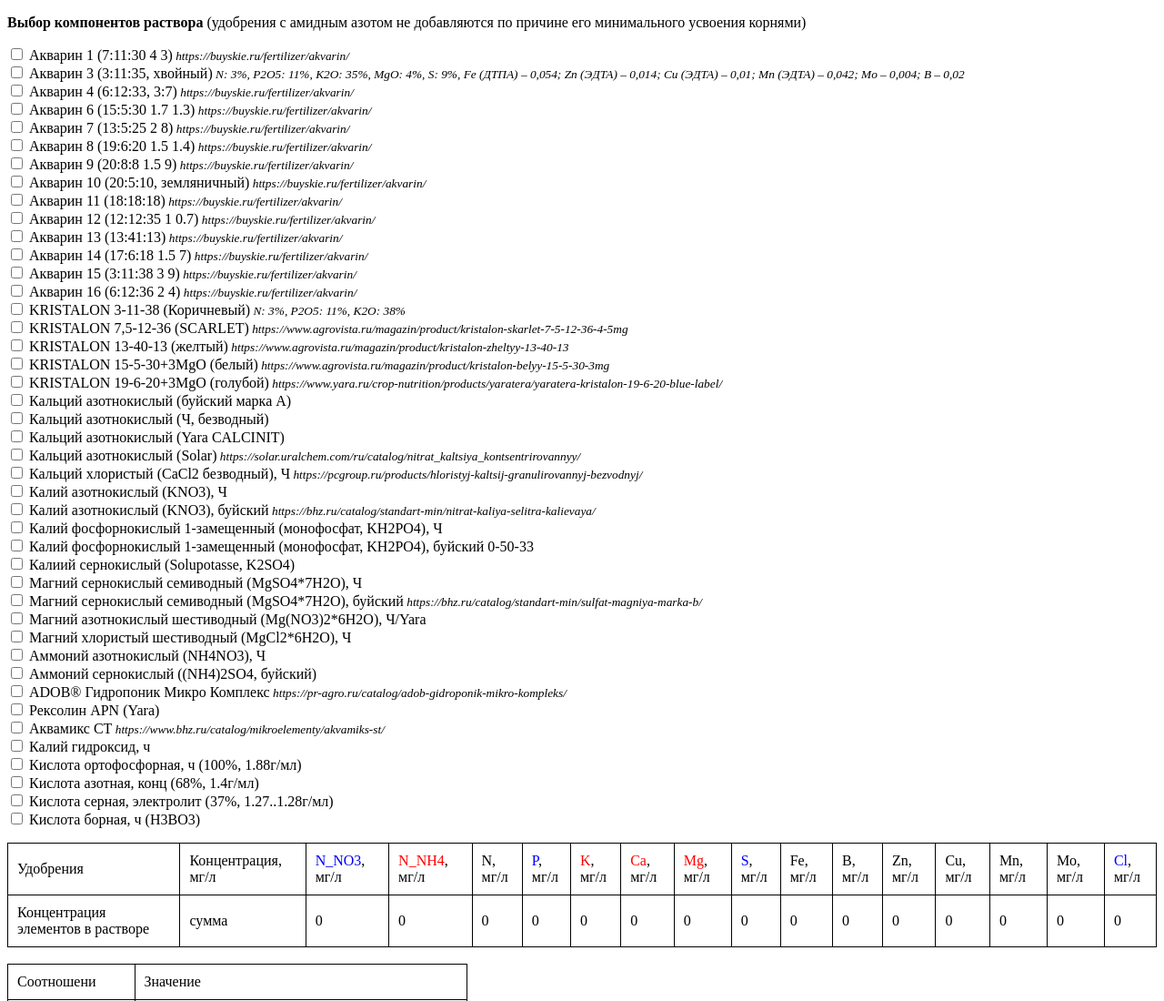
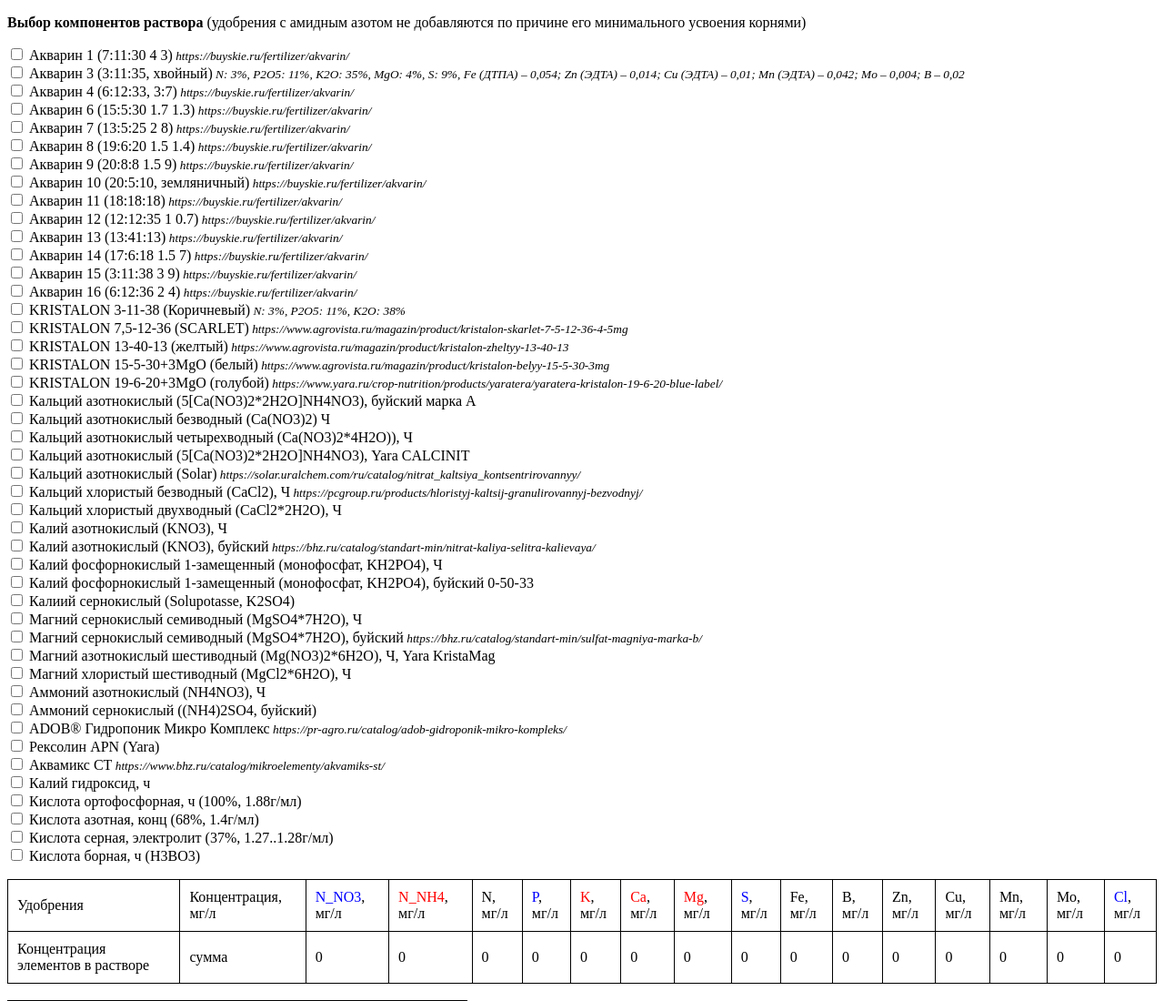
Before and after one commit to zrmnd/npkcalc, a plain HTML site: page index.html in a window 1280 px wide. Shown: the top 1100 px of the page at 91% size. Drawn offline with Linux system fonts and the light colour scheme.

Commit message:
add Ca(NO3)*4H2O, CaCl2*2H2O

```diff
--- a/index.html
+++ b/index.html
@@ -340,16 +340,20 @@
             "B": 0.025,
             "solublity25": 100
         }, {
-            name: "Кальций азотнокислый (буйский марка А)",
+            name: "Кальций азотнокислый (5[Ca(NO3)2*2H2O]NH4NO3), буйский марка А",
             "Ca": 19.3,
             "N_NO3": 14.9,
             "N_NH4": 0.7
         }, {
-            name: "Кальций азотнокислый (Ч, безводный)",
+            name: "Кальций азотнокислый безводный (Ca(NO3)2) Ч",
             "Ca": 24.18,
             "N_NO3": 16.89
         }, {
-            name: "Кальций азотнокислый (Yara CALCINIT)",
+            name: "Кальций азотнокислый четырехводный (Ca(NO3)2*4H2O)), Ч",
+            "Ca": 16.97,
+            "N_NO3": 11.86
+        }, {
+            name: "Кальций азотнокислый (5[Ca(NO3)2*2H2O]NH4NO3), Yara CALCINIT",
             "Ca": 19,
             "N_NO3": 14.4,
             "N_NH4": 1.1
@@ -360,11 +364,14 @@
             "N_NO3": 16.7,
             "N_NH4": 0.3
         }, {
-            name: "Кальций хлористый (CaCl2 безводный), Ч",
+            name: "Кальций хлористый безводный (CaCl2), Ч",
             desc: "https://pcgroup.ru/products/hloristyj-kaltsij-granulirovannyj-bezvodnyj/",
             "Ca": 36.1115,
             "Cl": 63.8885,
-            "solublity25": 100
+        }, {
+            name: "Кальций хлористый двухводный (CaCl2*2H2O), Ч",
+            "Ca": 27.26,
+            "Cl": 48.23,
         }, {
             name: "Калий азотнокислый (KNO3), Ч",
             "K": 38.672,
@@ -402,7 +409,7 @@
             "S": 13.5,
             "solublity25": 70
         }, {
-            name: "Магний азотнокислый шестиводный (Mg(NO3)2*6H2O), Ч/Yara",
+            name: "Магний азотнокислый шестиводный (Mg(NO3)2*6H2O), Ч, Yara KristaMag",
             "Mg": 9.49,
             "N_NO3": 10.925,
             "solublity25": 70
@@ -418,7 +425,6 @@
             name: "Аммоний азотнокислый (NH4NO3), Ч",
             "N_NO3": 17.499,
             "N_NH4": 17.499,
-            "solublity25": 70
         }, {
             name: "Аммоний сернокислый ((NH4)2SO4, буйский)",
             "N_NH4": 21,
```
